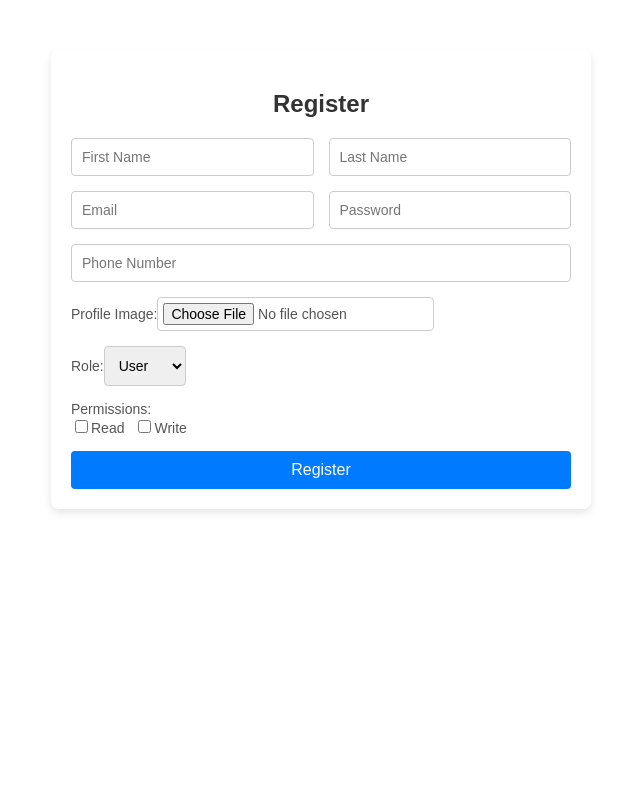
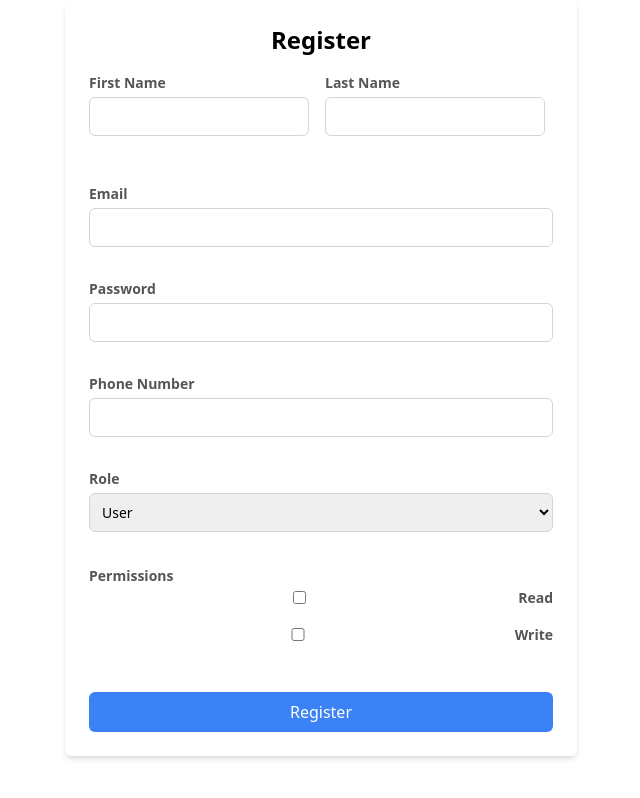
Before and after one commit to iTech-dhananjay/react-microservice, a React (Create React App) app: page /register in a window 1280 px wide. Shown: the whole page, without its empty margins (319-959 px from the left). Built offline with nearby package versions, Linux system fonts and the light colour scheme.

Commit message:
Add sidebar components

```diff
--- /dev/null
+++ b/src/components/form/Checkbox.jsx
@@ -0,0 +1,22 @@
+import React from "react";
+
+const Checkbox = ({ label, id, register, error }) => {
+    return (
+        <div className="flex items-center gap-2 mb-4">
+            <input
+                type="checkbox"
+                id={id}
+                className={`rounded-md ${
+                    error ? "border-red-500" : "border-gray-300"
+                }`}
+                {...register}
+            />
+            <label htmlFor={id} className="font-semibold">
+                {label}
+            </label>
+            {error && <p className="text-red-500 text-sm">{error.message}</p>}
+        </div>
+    );
+};
+
+export default Checkbox;
--- /dev/null
+++ b/src/components/form/Input.jsx
@@ -0,0 +1,23 @@
+import React from "react";
+
+const Input = ({ label, id, register, error, type = "text", ...props }) => {
+    return (
+        <div className="mb-4">
+            <label htmlFor={id} className="block font-semibold mb-1">
+                {label}
+            </label>
+            <input
+                type={type}
+                id={id}
+                className={`w-full p-2 border rounded-md ${
+                    error ? "border-red-500" : "border-gray-300"
+                }`}
+                {...register}
+                {...props}
+            />
+            {error && <p className="text-red-500 text-sm mt-1">{error.message}</p>}
+        </div>
+    );
+};
+
+export default Input;
--- /dev/null
+++ b/src/components/form/Select.jsx
@@ -0,0 +1,27 @@
+import React from "react";
+
+const Select = ({ label, id, options, register, error }) => {
+    return (
+        <div className="mb-4">
+            <label htmlFor={id} className="block font-semibold mb-1">
+                {label}
+            </label>
+            <select
+                id={id}
+                className={`w-full p-2 border rounded-md ${
+                    error ? "border-red-500" : "border-gray-300"
+                }`}
+                {...register}
+            >
+                {options.map((option, index) => (
+                    <option key={index} value={option.value}>
+                        {option.label}
+                    </option>
+                ))}
+            </select>
+            {error && <p className="text-red-500 text-sm mt-1">{error.message}</p>}
+        </div>
+    );
+};
+
+export default Select;
--- a/src/pages/auth/RegisterPage.jsx
+++ b/src/pages/auth/RegisterPage.jsx
@@ -1,155 +1,109 @@
-import React, { useState } from "react";
-import { useDispatch } from "react-redux";
-import { useAuth } from "../../hooks/useAuth";
-import "../../styles/auth.css"
+import React from "react";
+import { useForm } from "react-hook-form";
+import { yupResolver } from "@hookform/resolvers/yup";
+import * as yup from "yup";
+import Input from "../../components/form/Input";
+import Select from "../../components/form/Select";
+import Checkbox from "../../components/form/Checkbox";
+
+const schema = yup.object().shape({
+    firstName: yup.string().required("First Name is required"),
+    lastName: yup.string().required("Last Name is required"),
+    email: yup.string().email("Invalid email").required("Email is required"),
+    password: yup.string().min(6, "Password must be at least 6 characters").required("Password is required"),
+    phoneNumber: yup
+        .string()
+        .matches(/^\d{10}$/, "Phone Number must be 10 digits")
+        .required("Phone Number is required"),
+    role: yup.string().required("Role is required"),
+    permissions: yup
+        .array()
+        .min(1, "Select at least one permission"),
+});
 
 const RegisterPage = () => {
-    const [formData, setFormData] = useState({
-        firstName: "",
-        lastName: "",
-        email: "",
-        password: "",
-        phoneNumber: "",
-        role: "user",
-        permissions: [],
-        profileImage: null,
+    const {
+        register,
+        handleSubmit,
+        formState: { errors },
+    } = useForm({
+        resolver: yupResolver(schema),
     });
-    const [error, setError] = useState("");
-    const dispatch = useDispatch();
-    const { register } = useAuth();
 
-    const handleChange = (e) => {
-        const { name, value, type, checked, files } = e.target;
-        if (type === "checkbox") {
-            setFormData((prev) => ({
-                ...prev,
-                permissions: checked
-                    ? [...prev.permissions, value]
-                    : prev.permissions.filter((perm) => perm !== value),
-            }));
-        } else if (type === "file") {
-            setFormData({ ...formData, profileImage: files[0] });
-        } else {
-            setFormData({ ...formData, [name]: value });
-        }
-    };
-
-    const handleSubmit = async (e) => {
-        e.preventDefault();
-        const form = new FormData();
-        for (const key in formData) {
-            if (key === "permissions") {
-                formData.permissions.forEach((perm) => form.append("permissions[]", perm));
-            } else {
-                form.append(key, formData[key]);
-            }
-        }
-        dispatch(register(form)).then((res) => {
-            if (res.error) {
-                setError(res.error);
-            } else {
-                setError("");
-            }
-        });
+    const onSubmit = (data) => {
+        console.log(data);
+        alert("Form submitted successfully!");
     };
 
     return (
-        <div className="register-container">
-            <h2>Register</h2>
-            <form onSubmit={handleSubmit}>
-                <div className="form-row">
-                    <input
-                        type="text"
-                        name="firstName"
-                        value={formData.firstName}
-                        onChange={handleChange}
-                        placeholder="First Name"
-                        required
+        <div className="max-w-lg mx-auto p-6 bg-white shadow-md rounded-md">
+            <h2 className="text-2xl font-bold text-center mb-4">Register</h2>
+            <form onSubmit={handleSubmit(onSubmit)} className="space-y-4">
+                <div className="flex gap-4">
+                    <Input
+                        label="First Name"
+                        id="firstName"
+                        register={register("firstName")}
+                        error={errors.firstName}
                     />
-                    <input
-                        type="text"
-                        name="lastName"
-                        value={formData.lastName}
-                        onChange={handleChange}
-                        placeholder="Last Name"
-                        required
+                    <Input
+                        label="Last Name"
+                        id="lastName"
+                        register={register("lastName")}
+                        error={errors.lastName}
                     />
                 </div>
-                <div className="form-row">
-                    <input
-                        type="email"
-                        name="email"
-                        value={formData.email}
-                        onChange={handleChange}
-                        placeholder="Email"
-                        required
+                <Input
+                    label="Email"
+                    id="email"
+                    type="email"
+                    register={register("email")}
+                    error={errors.email}
+                />
+                <Input
+                    label="Password"
+                    id="password"
+                    type="password"
+                    register={register("password")}
+                    error={errors.password}
+                />
+                <Input
+                    label="Phone Number"
+                    id="phoneNumber"
+                    register={register("phoneNumber")}
+                    error={errors.phoneNumber}
+                />
+                <Select
+                    label="Role"
+                    id="role"
+                    options={[
+                        { value: "user", label: "User" },
+                        { value: "admin", label: "Admin" },
+                    ]}
+                    register={register("role")}
+                    error={errors.role}
+                />
+                <div>
+                    <label className="font-semibold mb-1">Permissions</label>
+                    <Checkbox
+                        label="Read"
+                        id="permissionRead"
+                        register={register("permissions")}
+                        value="read"
+                        error={errors.permissions}
                     />
-                    <input
-                        type="password"
-                        name="password"
-                        value={formData.password}
-                        onChange={handleChange}
-                        placeholder="Password"
-                        required
+                    <Checkbox
+                        label="Write"
+                        id="permissionWrite"
+                        register={register("permissions")}
+                        value="write"
+                        error={errors.permissions}
                     />
                 </div>
-                <div className="form-row">
-                    <input
-                        type="text"
-                        name="phoneNumber"
-                        value={formData.phoneNumber}
-                        onChange={handleChange}
-                        placeholder="Phone Number"
-                        required
-                    />
-                </div>
-                <div className="form-row">
-                    <label>
-                        Profile Image:
-                        <input
-                            type="file"
-                            name="profileImage"
-                            onChange={handleChange}
-                            required
-                        />
-                    </label>
-                </div>
-                <div className="form-row">
-                    <label>
-                        Role:
-                        <select name="role" value={formData.role} onChange={handleChange}>
-                            <option value="user">User</option>
-                            <option value="admin">Admin</option>
-                        </select>
-                    </label>
-                </div>
-                <div className="form-row">
-                    <label>
-                        Permissions:
-                        <div className="checkbox-group">
-                            <label>
-                                <input
-                                    type="checkbox"
-                                    value="read"
-                                    checked={formData.permissions.includes("read")}
-                                    onChange={handleChange}
-                                />
-                                Read
-                            </label>
-                            <label>
-                                <input
-                                    type="checkbox"
-                                    value="write"
-                                    checked={formData.permissions.includes("write")}
-                                    onChange={handleChange}
-                                />
-                                Write
-                            </label>
-                        </div>
-                    </label>
-                </div>
-                {error && <p className="error">{error}</p>}
-                <button type="submit" className="register-button">
+                <button
+                    type="submit"
+                    className="w-full p-2 bg-blue-500 text-white rounded-md hover:bg-blue-600"
+                >
                     Register
                 </button>
             </form>
--- a/src/styles/index.css
+++ b/src/styles/index.css
@@ -0,0 +1,6 @@
+/* src/styles/index.css */
+@import "./tailwind.css";
+/* Retain existing manual styles */
+@import "./auth.css";
+@import "./home.css";
+@import "./users.css";
--- /dev/null
+++ b/src/styles/tailwind.css
@@ -0,0 +1,3 @@
+@tailwind base;
+@tailwind components;
+@tailwind utilities;
--- /dev/null
+++ b/tailwind.config.js
@@ -0,0 +1,11 @@
+/** @type {import('tailwindcss').Config} */
+module.exports = {
+  content: [
+    "./src/**/*.{js,jsx,ts,tsx}",
+    "./public/index.html",
+  ],
+  theme: {
+    extend: {},
+  },
+  plugins: [],
+};
```
Also changed, not shown: package.json (+9 -1 lines), src/components/common/Input.jsx (deleted), 1 other file (tests, documents, lock files or other folders).
